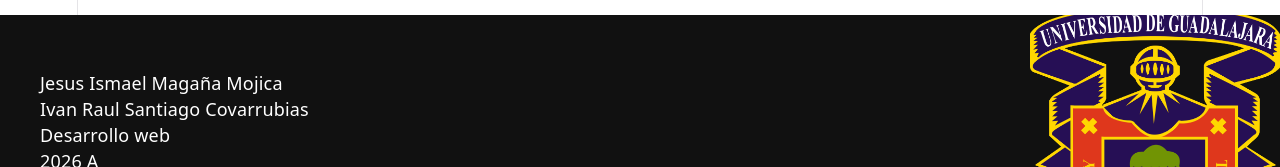
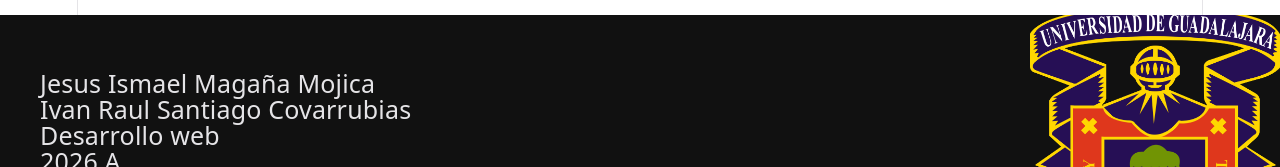
Before and after one commit to jesusismael2146-art/practica7-react-peliculas, a React (Vite) app: page / in a window 1280 px wide. Shown: the part 785-952 px from the top of the page. Built offline with nearby package versions, Linux system fonts and the light colour scheme; no server answers.

Commit message:
Falta desplegar en netlify

```diff
--- a/index.html
+++ b/index.html
@@ -14,9 +14,6 @@
       <p>Desarrollo web</p>
       <p>2026 A</p>
       <p>Abril 2026</p>
-
-
-
     </footer>
   </body>
 </html>
--- a/src/index.css
+++ b/src/index.css
@@ -93,6 +93,8 @@ h2 {
 }
 p {
   margin: 0;
+  font-size: 25px;
+  color: #e5e4e7;
 }
 
 code,
@@ -120,11 +122,10 @@ code {
   min-height: 200px;
 
   color: white;
-  background-color: #111; /* por si no carga la imagen */
+  background-color: #111;
 
-  /* IMAGEN */
   background-image: url("img/Escudo_UdeG.svg.png");
   background-repeat: no-repeat;
-  background-position: right center; /* 👈 imagen a la derecha */
-  background-size: 250px; /* 👈 controla tamaño */
+  background-position: right center;
+  background-size: 250px;
 }
```
Also changed, not shown: src/App.css (line endings or trailing spaces), src/img/notas.txt (deleted), 2 other files (tests, documents, lock files or other folders).
